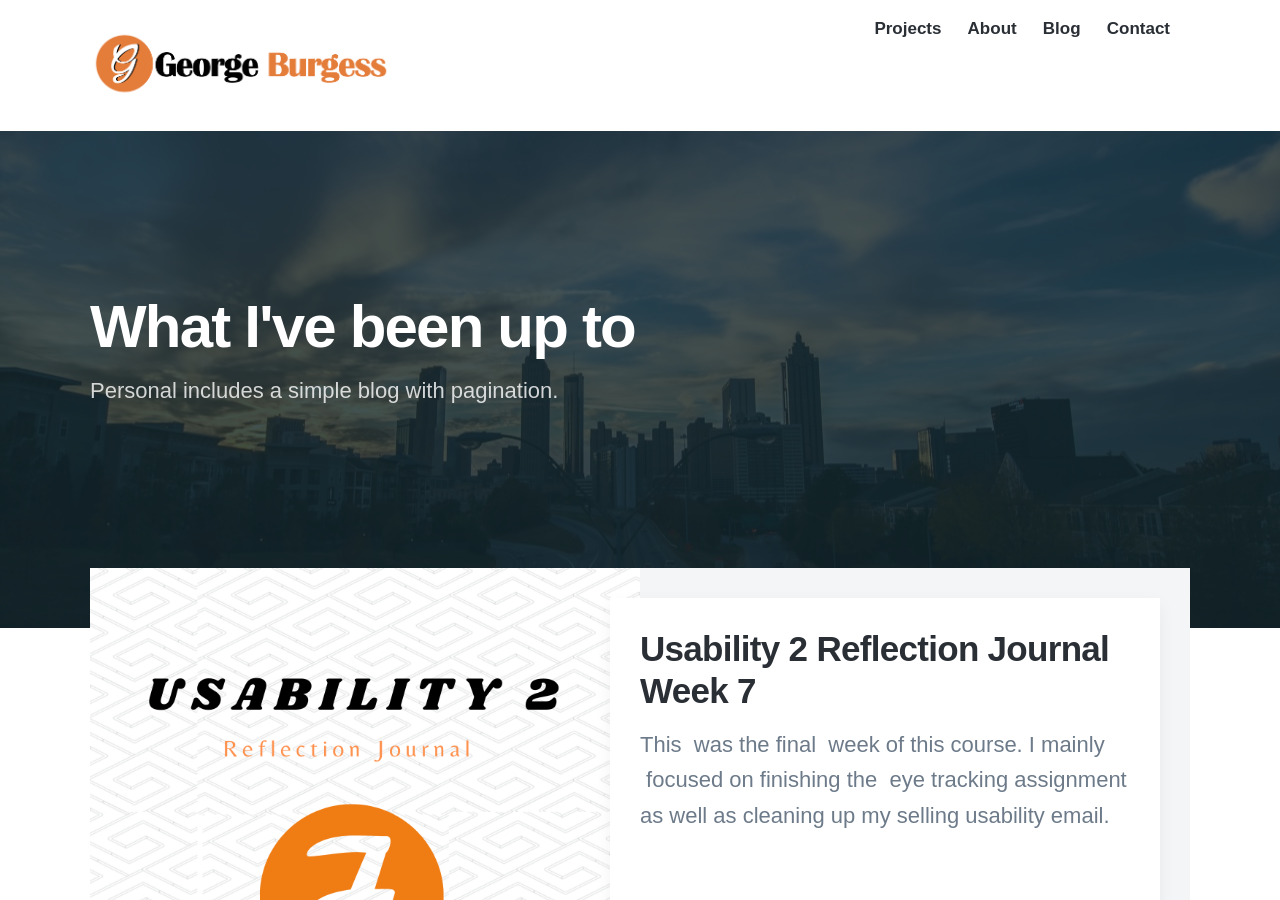
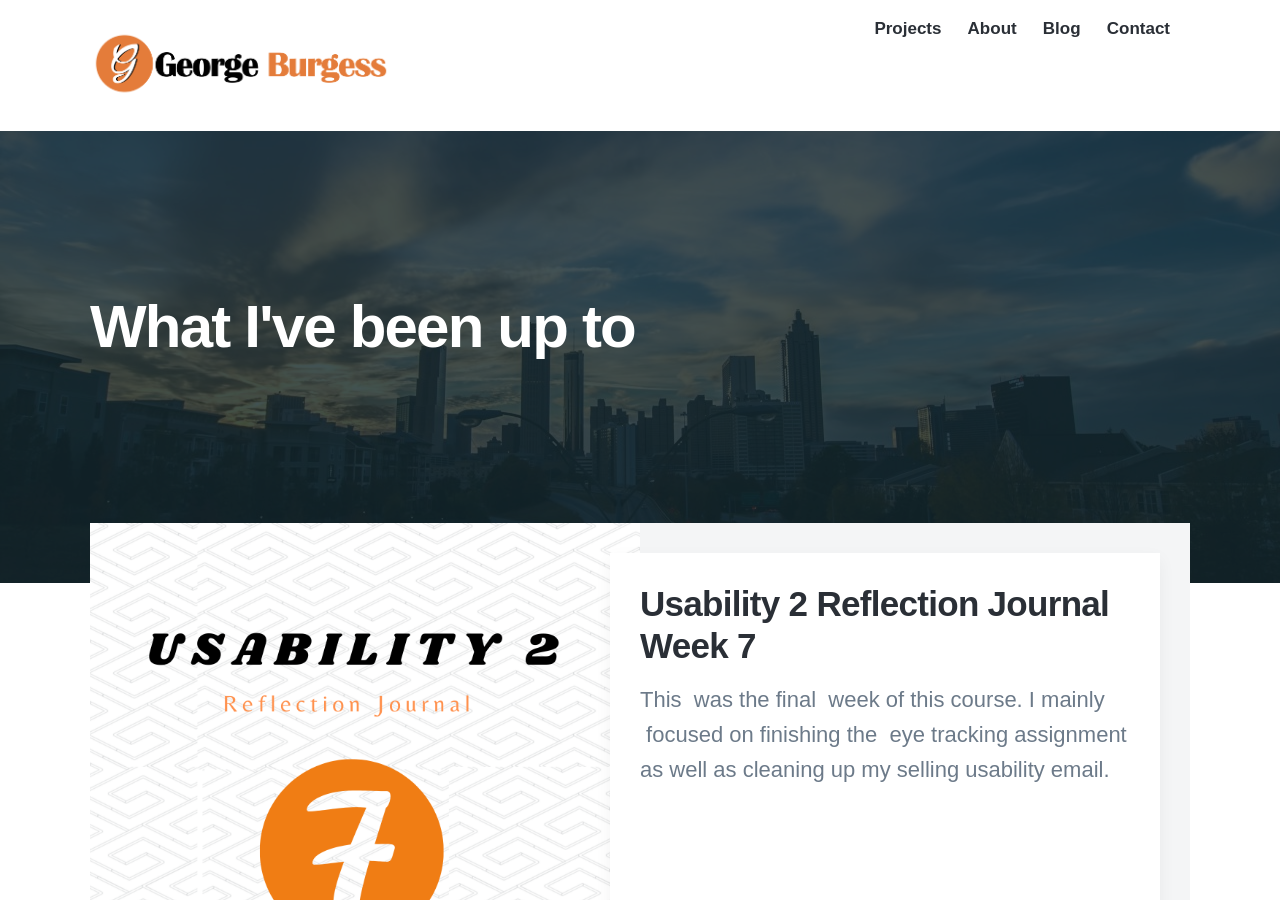
Before and after one commit to GeorgeBurgess0827/Webby, a Jekyll site: the page built from blog/index.html, in a window 1280 px wide and 900 px high. Built offline with Jekyll 4.4.1, drawn with Linux system fonts in a browser that asks for light colours; nearby versions of some CDN libraries; some web fonts are replaced; the list of posts is cut into pages by our own code.

Commit message:
Update index.html

```diff
--- a/blog/index.html
+++ b/blog/index.html
@@ -14,7 +14,7 @@
 	<div class="wrap">
 
 		<h1>What I've been up to</h1>
-		<p>Personal includes a simple blog with pagination.</p>
+		<!--<p>Personal includes a simple blog with pagination.</p>-->
 
 	</div>
 
```
